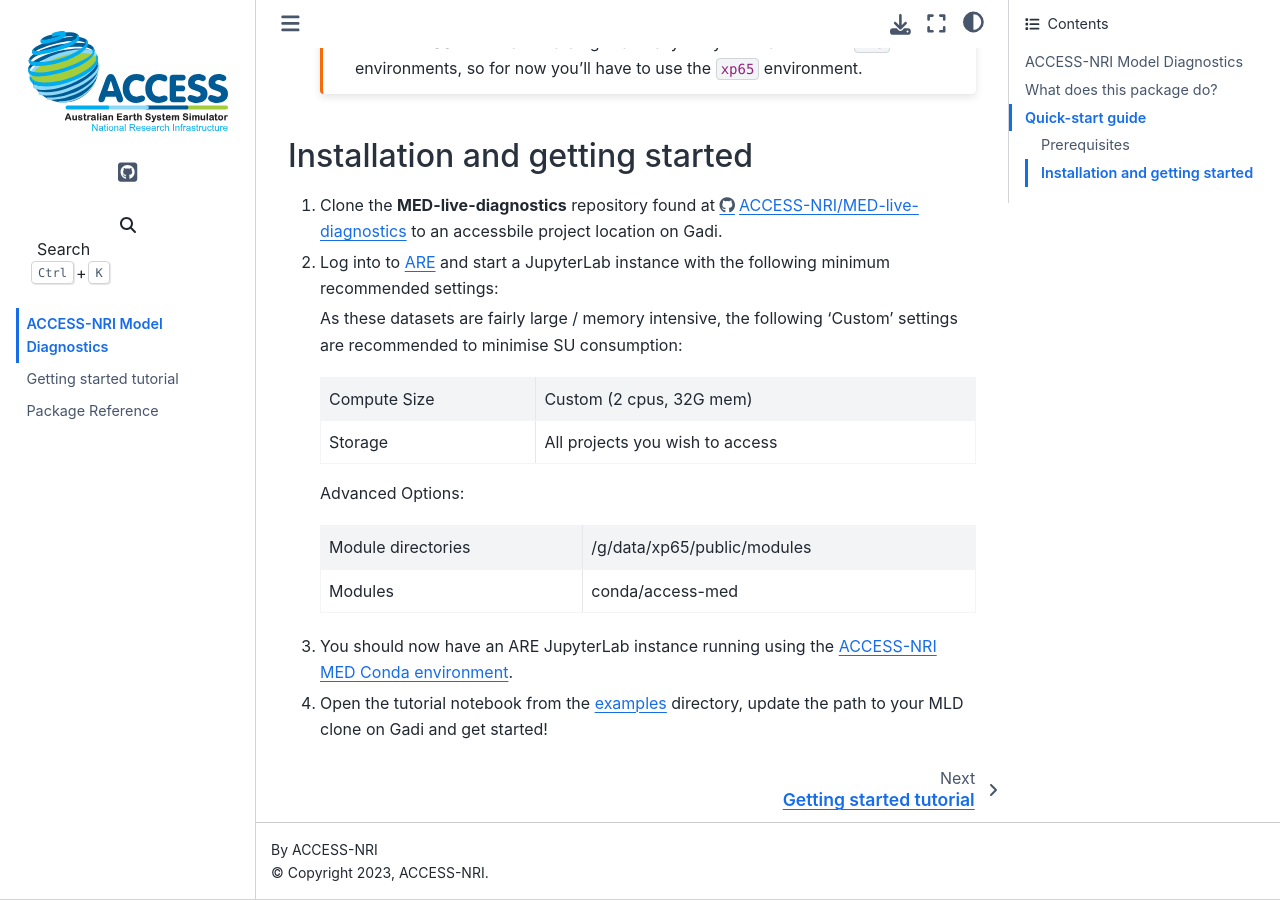
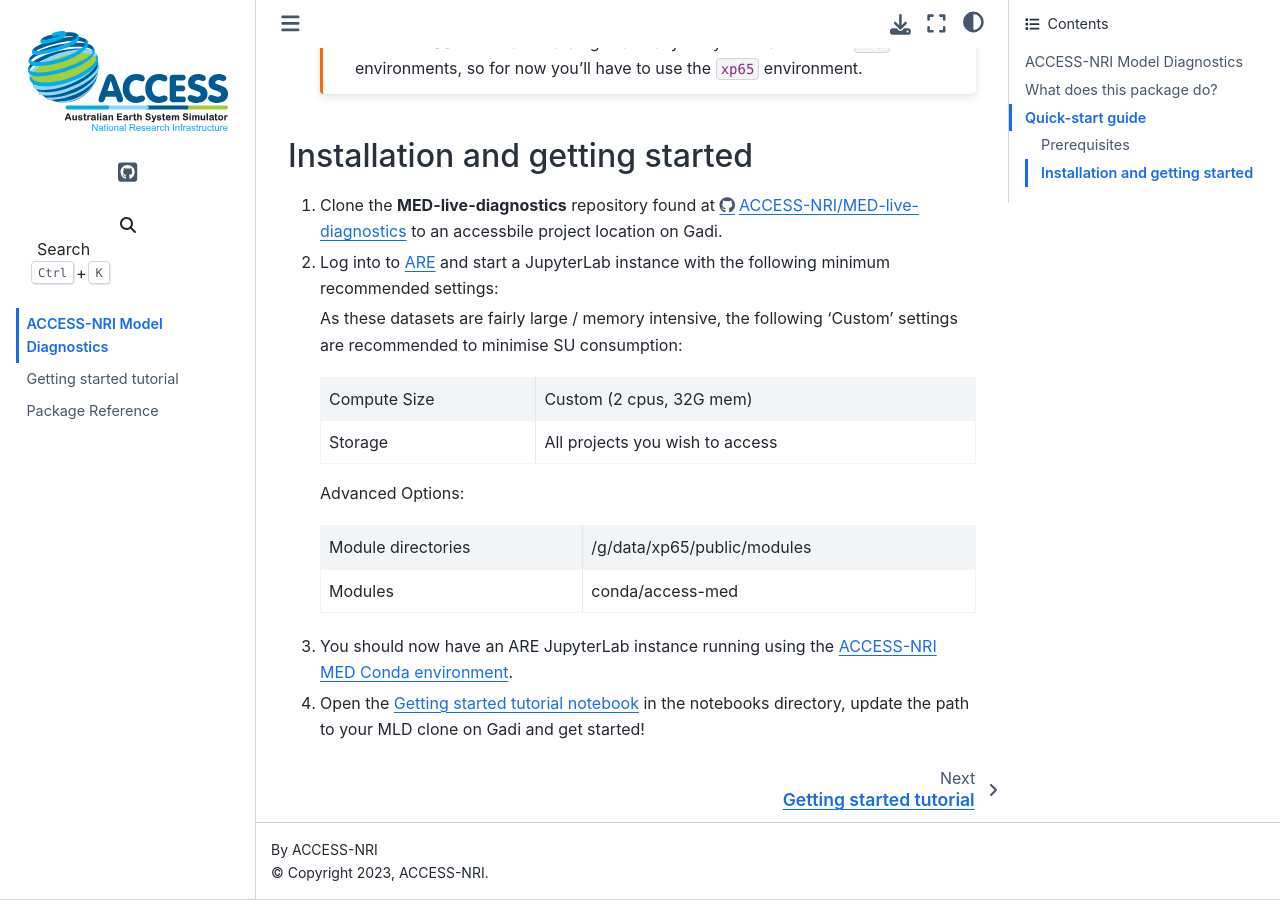
Before and after one commit to ACCESS-NRI/MED-live-diagnostics, a Sphinx documentation site: the page built from docs/index.rst, in a window 1280 px wide and 900 px high, scrolled down 1727 px. Built offline with Sphinx 7.4.7 and the Sphinx Book theme 1.1.4, drawn with Linux system fonts in a browser that asks for light colours; some of the changed lines change nothing that is shown.

Commit message:
broken links fix, added step 0 to start ARE session in getting_started tutorial

```diff
--- a/docs/index.rst
+++ b/docs/index.rst
@@ -41,7 +41,7 @@
 ^^^^^^^^^^^^^
 
 As MLD uses both the `ACCESS-NRI Intake Catalog <https://github.com/ACCESS-NRI/access-nri-intake-catalog/tree/main>`_ to handle model data
-and the `Australian Research Environment (ARE) <https://are-auth.nci.org.au/>`_ to run JupyterLab, you will need to have the following:
+and the `Australian Research Environment (ARE) <https://are.nci.org.au/>`_ to run JupyterLab, you will need to have the following:
 
 #. **An account at NCI**: see the `NCI documentation for creating an account <https://opus.nci.org.au/display/Help/How+to+create+an+NCI+user+account>`_ if you don't have one.
    Note you will need to join a project with a compute allocation. If you don't know what project is
@@ -70,7 +70,7 @@
 ^^^^^^^^^^^^^
 #. Clone the **MED-live-diagnostics** repository found at https://github.com/ACCESS-NRI/MED-live-diagnostics to an accessbile project location on Gadi.
 
-#. Log into to `ARE <are.nci.org.au>`_ and start a JupyterLab instance with the following minimum recommended settings:
+#. Log into to `ARE <https://are.nci.org.au>`_ and start a JupyterLab instance with the following minimum recommended settings:
 
    As these datasets are fairly large / memory intensive, the following 'Custom' settings are recommended to minimise SU consumption:
 
@@ -89,4 +89,4 @@
    +-----------------------+-------------------------------------+
 
 #. You should now have an ARE JupyterLab instance running using the `ACCESS-NRI MED Conda environment <https://github.com/ACCESS-NRI/MED-condaenv>`_.
-#. Open the tutorial notebook from the `examples <https://github.com/ACCESS-NRI/MED-live-diagnostics/tree/main/examples>`_ directory, update the path to your MLD clone on Gadi and get started!
+#. Open the `Getting started tutorial notebook <https://med-live-diagnostics.readthedocs.io/en/latest/notebooks/getting_started_tutorial.html>`_ in the notebooks directory, update the path to your MLD clone on Gadi and get started!
```
Also changed, not shown: docs/notebooks/getting_started_tutorial.ipynb.
